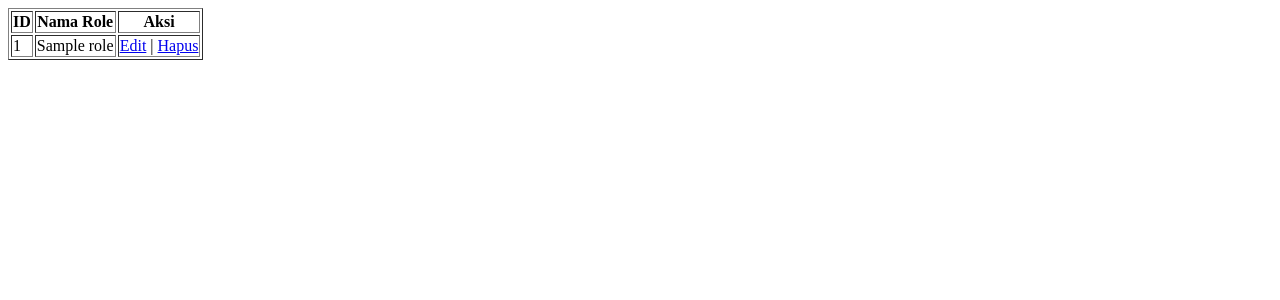
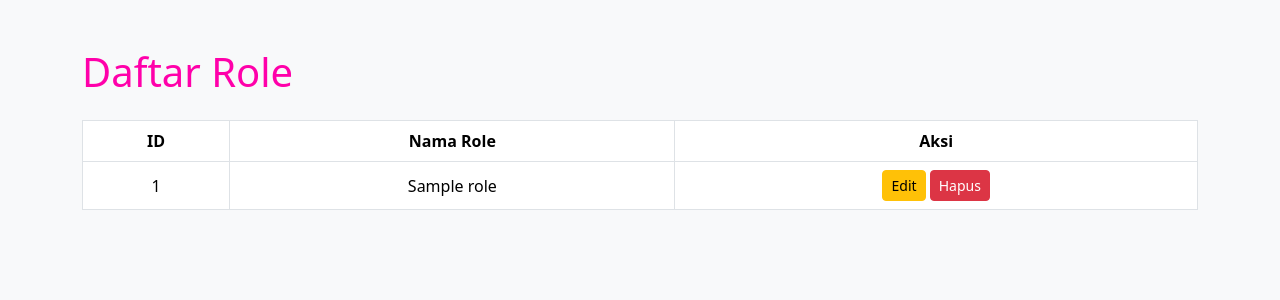
Before and after one commit to ArifbillahKamil/RBAC-Project, a Flask app: template templates/manage_roles.html in a window 1280 px wide. Shown: the top 300 px of the page. Run offline with Flask 3, Linux system fonts and the light colour scheme; the template is opened without the code that fills it: values that come from a table or form of the project are taken from there, others are empty; tables that the repository leaves empty hold one stand-in row (values such as "Sample post").

Commit message:
perubahan manage_roles

```diff
--- a/templates/manage_roles.html
+++ b/templates/manage_roles.html
@@ -1,21 +1,84 @@
-<table border="1">
+<!DOCTYPE html>
+<html lang="en">
+  <head>
+    <meta charset="UTF-8" />
+    <title>Manajemen Role</title>
+    <link
+      href="https://cdn.jsdelivr.net/npm/bootstrap@5.3.3/dist/css/bootstrap.min.css"
+      rel="stylesheet"
+    />
+    <style>
+      :root {
+        --main-color: #ff00aa;
+      }
+
+      .btn-main {
+        background-color: var(--main-color);
+        color: white;
+      }
+
+      .btn-main:hover {
+        background-color: #e60095;
+        color: white;
+      }
+
+      h1 {
+        color: var(--main-color);
+      }
+
+      table th {
+        background-color: var(--main-color);
+        color: white;
+      }
+
+      table tr:nth-child(even) {
+        background-color: #fdf2f8;
+      }
+
+      table tr:hover {
+        background-color: #ffe6f5;
+      }
+
+      .table-container {
+        overflow-x: auto;
+      }
+    </style>
+  </head>
+  <body class="bg-light">
+    <div class="container py-5">
+      <h1 class="mb-4">Daftar Role</h1>
+      <div class="table-container">
+        <table class="table table-bordered text-center align-middle">
+          <thead>
             <tr>
               <th>ID</th>
               <th>Nama Role</th>
               <th>Aksi</th>
             </tr>
+          </thead>
+          <tbody>
             {% for role in roles %}
             <tr>
               <td>{{ role.id }}</td>
               <td>{{ role.name }}</td>
               <td>
-      <a href="{{ url_for('main.edit_role_form', role_id=role.id) }}">Edit</a> |
+                <a
+                  href="{{ url_for('main.edit_role_form', role_id=role.id) }}"
+                  class="btn btn-sm btn-warning"
+                  >Edit</a
+                >
                 <a
                   href="{{ url_for('main.delete_role', role_id=role.id) }}"
+                  class="btn btn-sm btn-danger"
                   onclick="return confirm('Yakin ingin menghapus role ini?')"
                   >Hapus</a
                 >
               </td>
             </tr>
             {% endfor %}
+          </tbody>
         </table>
+      </div>
+    </div>
+  </body>
+</html>
```
Lines whose indentation alone changed are shown as unchanged.
